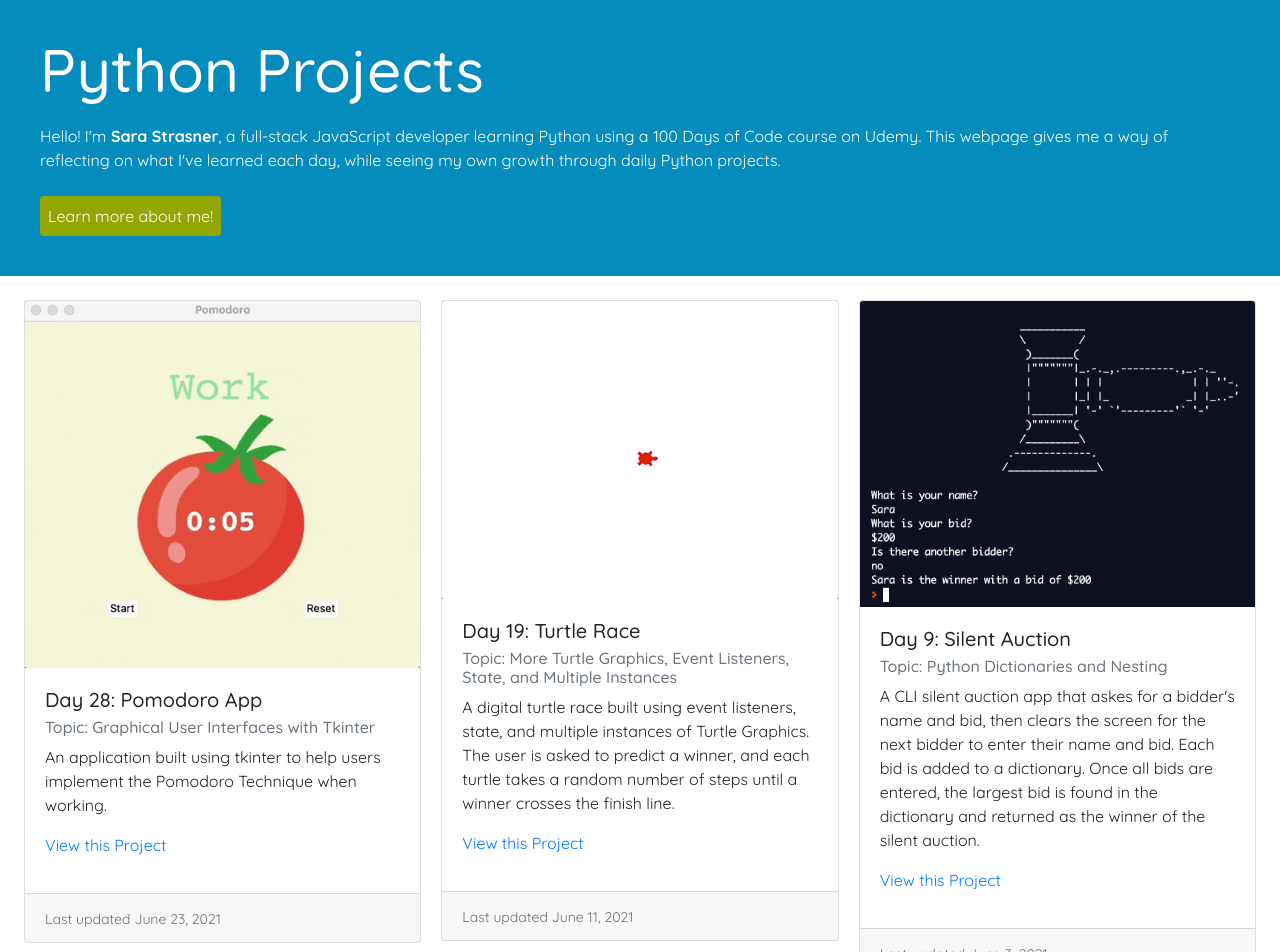
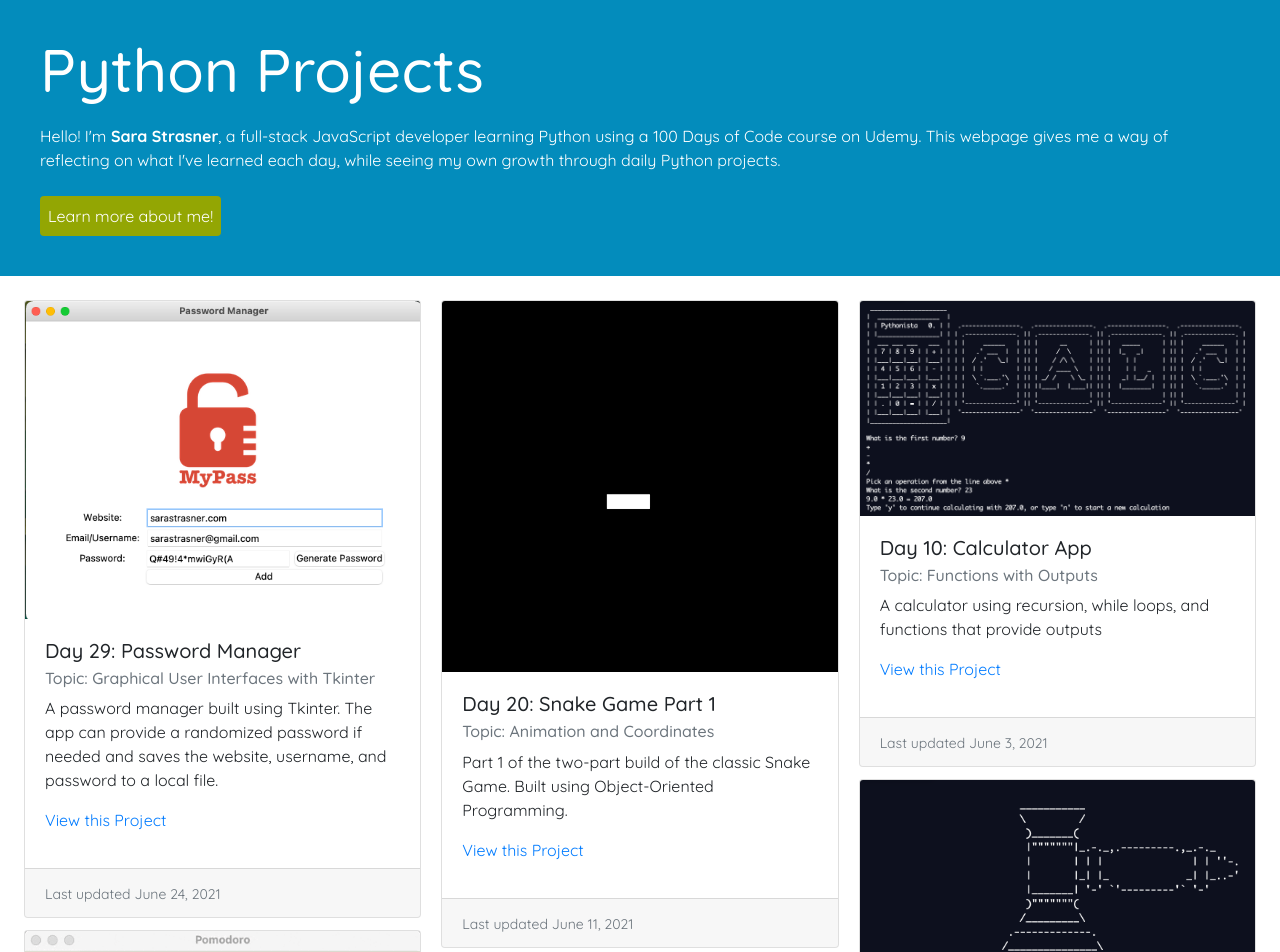
Before and after one commit to sarastrasner/python-portfolio, a Next.js app: page / in a window 1280 px wide. Shown: the top 952 px of the page. Built offline with nearby package versions, Linux system fonts and the light colour scheme; grey boxes are pictures that could not be loaded.

Commit message:
day 29 done

```diff
--- a/data/projects.js
+++ b/data/projects.js
@@ -1,4 +1,13 @@
 let projectsArray = [
+  {
+    name: 'Day 29: Password Manager',
+    URL: 'https://github.com/sarastrasner/python-projects/tree/main/password_manager',
+    topic: 'Graphical User Interfaces with Tkinter',
+    description:
+      'A password manager built using Tkinter. The app can provide a randomized password if needed and saves the website, username, and password to a local file.',
+    created: 'June 24, 2021',
+    image: 'passwordManager.jpg'
+  },
       {
     name: 'Day 28: Pomodoro App',
     URL: 'https://github.com/sarastrasner/python-projects/tree/main/pomodoro_app',
```
Also changed, not shown: public/passwordManager.jpg (added).
